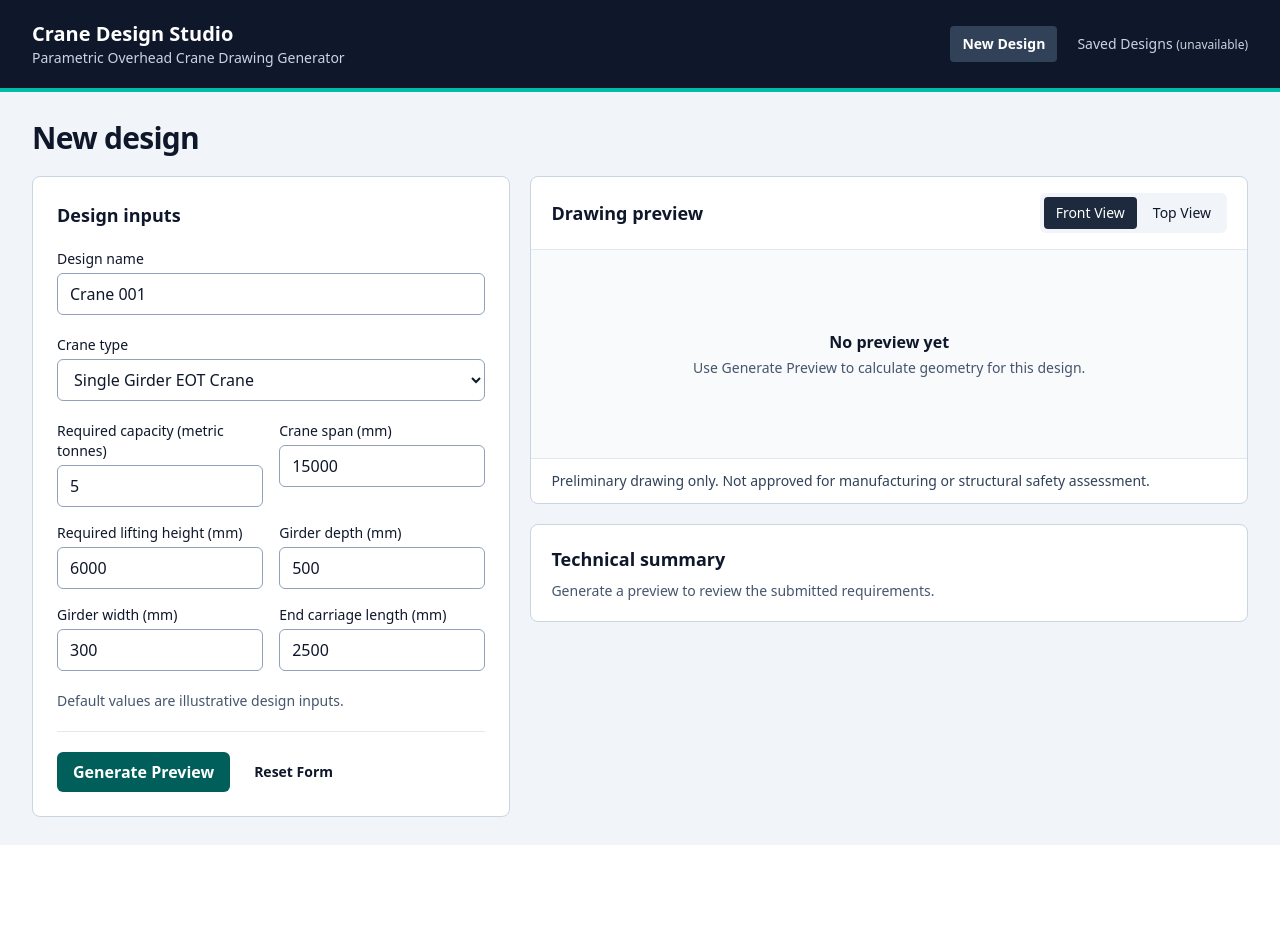
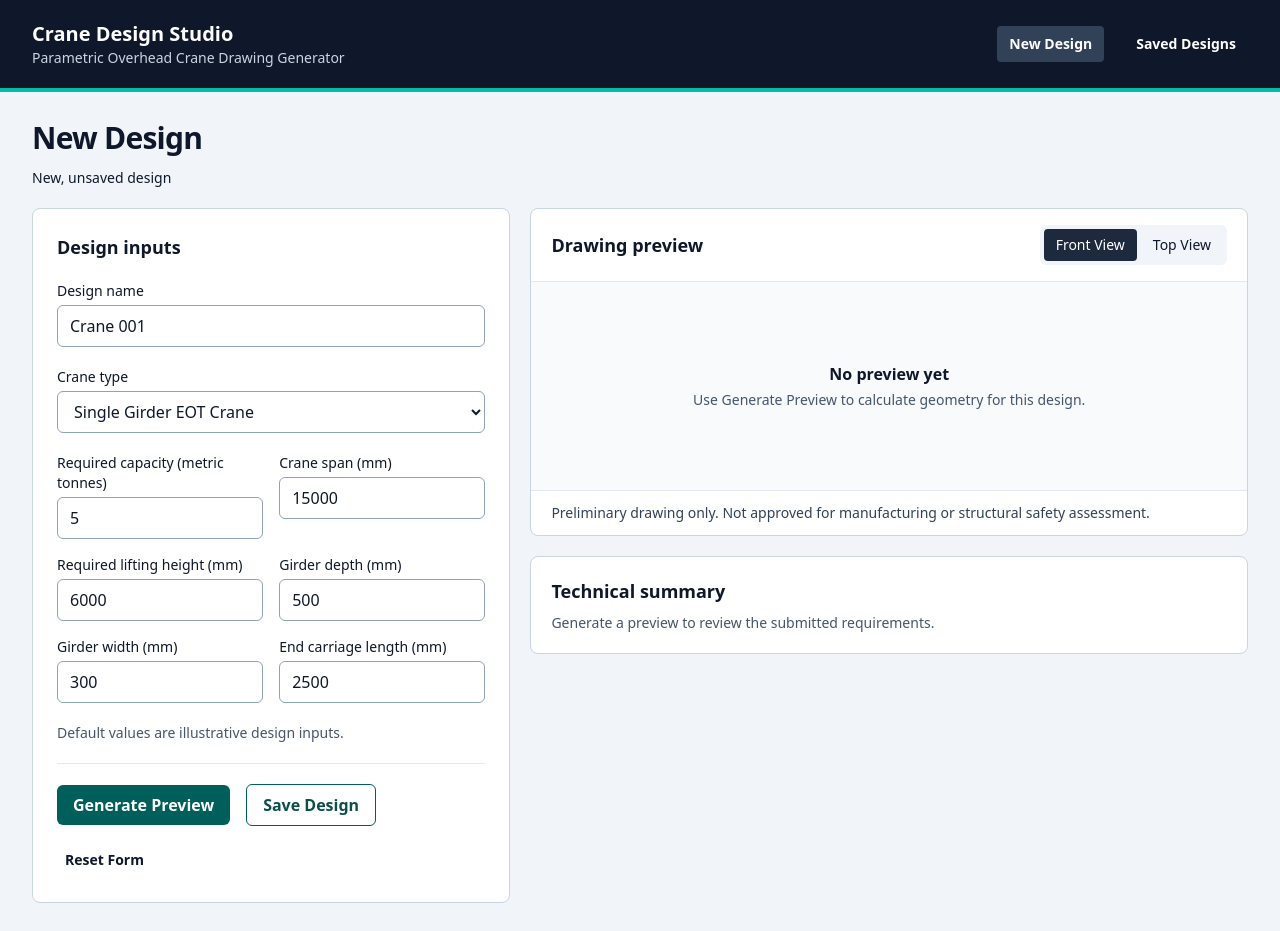
Before and after one commit to BilalJessar/crane-design-studio, a Laravel app: page / in a window 1280 px wide. Before the commit the page ends 845 px from the top, so only its background shows below. Run offline with Laravel 12, Linux system fonts and the light colour scheme; style sheets or scripts are compiled from the project's sources; some libraries are stand-ins or nearby versions.

Commit message:
Implement saved crane design workflows in the Inertia editor

```diff
--- a/app/Http/Resources/CraneDesignResource.php
+++ b/app/Http/Resources/CraneDesignResource.php
@@ -19,6 +19,7 @@ class CraneDesignResource extends JsonResource
             'girder_depth' => $this->girder_depth,
             'girder_width' => $this->girder_width,
             'end_carriage_length' => $this->end_carriage_length,
+            'updated_at' => $this->updated_at->toIso8601String(),
         ];
     }
 }
--- a/resources/js/Components/CraneForm.vue
+++ b/resources/js/Components/CraneForm.vue
@@ -3,9 +3,9 @@ import { reactive, watch } from 'vue';
 import { craneTypeLabel, dimensions } from '../craneFields';
 
 const props = defineProps({
-    form: Object, limits: Object, errors: Object, pending: Boolean, resetVersion: Number,
+    form: Object, limits: Object, errors: Object, pending: Boolean, saving: Boolean, editing: Boolean, resetVersion: Number,
 });
-const emit = defineEmits(['edit', 'generate', 'reset']);
+const emit = defineEmits(['edit', 'generate', 'save', 'reset']);
 const localErrors = reactive({});
 watch(() => props.resetVersion, () => {
     for (const key of Object.keys(localErrors)) delete localErrors[key];
@@ -25,8 +25,9 @@ function message(key) {
 </script>
 
 <template>
-    <form class="space-y-5 rounded-lg border border-slate-300 bg-white p-5 sm:p-6"
+    <form class="rounded-lg border border-slate-300 bg-white p-5 sm:p-6"
         @submit.prevent="emit('generate')" @invalid.capture="validate($event.target)">
+        <fieldset :disabled="saving" class="min-w-0 space-y-5">
         <h2 class="text-lg font-semibold">Design inputs</h2>
         <div>
             <label for="name">Design name</label>
@@ -60,8 +61,11 @@ function message(key) {
             <button type="submit" :disabled="pending" class="rounded-md bg-teal-800 px-4 py-2 font-semibold text-white disabled:opacity-60">
                 {{ pending ? 'Generating…' : 'Generate Preview' }}
             </button>
+            <button type="button" class="rounded-md border border-teal-800 px-4 py-2 font-semibold text-teal-900 disabled:opacity-60"
+                :disabled="saving" @click="emit('save')">{{ saving ? 'Saving…' : editing ? 'Save Changes' : 'Save Design' }}</button>
             <button type="button" class="rounded px-2 py-2 text-sm font-semibold" @click="emit('reset')">Reset Form</button>
         </div>
+        </fieldset>
     </form>
 </template>
 
--- a/resources/js/Layouts/AppLayout.vue
+++ b/resources/js/Layouts/AppLayout.vue
@@ -1,3 +1,10 @@
+<script setup>
+import { Link, usePage } from '@inertiajs/vue3';
+
+const page = usePage();
+const links = [{ href: '/', label: 'New Design' }, { href: '/designs', label: 'Saved Designs' }];
+</script>
+
 <template>
     <div class="min-h-screen bg-slate-100 text-slate-900">
         <header class="border-b-4 border-teal-500 bg-slate-900 text-white">
@@ -7,10 +14,10 @@
                     <p class="text-sm text-slate-300">Parametric Overhead Crane Drawing Generator</p>
                 </div>
                 <nav aria-label="Main" class="flex items-center gap-5 text-sm">
-                    <a href="/" aria-current="page" class="rounded bg-slate-700 px-3 py-2 font-semibold">New Design</a>
-                    <button disabled title="Saved designs will be available in a later phase" class="text-slate-300">
-                        Saved Designs <span class="text-xs">(unavailable)</span>
-                    </button>
+                    <Link v-for="link in links" :key="link.href" :href="link.href"
+                        :aria-current="page.url.split('?')[0] === link.href ? 'page' : undefined"
+                        :class="{ 'bg-slate-700': page.url.startsWith('/designs') === (link.href === '/designs') }"
+                        class="rounded px-3 py-2 font-semibold hover:bg-slate-700">{{ link.label }}</Link>
                 </nav>
             </div>
         </header>
--- a/resources/js/Pages/Designs/Editor.vue
+++ b/resources/js/Pages/Designs/Editor.vue
@@ -1,51 +1,142 @@
 <script setup>
 import axios from 'axios';
+import { Head, router } from '@inertiajs/vue3';
+import { computed, onBeforeUnmount, onMounted, reactive, ref } from 'vue';
 import { validPreview } from '../../previewGeometry';
-import { Head } from '@inertiajs/vue3';
-import { onBeforeUnmount, reactive, ref } from 'vue';
 import AppLayout from '../../Layouts/AppLayout.vue';
 import CraneForm from '../../Components/CraneForm.vue';
 import CraneDrawing from '../../Components/CraneDrawing.vue';
 import TechnicalSummary from '../../Components/TechnicalSummary.vue';
 
-const props = defineProps({ limits: Object, previewUrl: String });
+const props = defineProps({ limits: Object, previewUrl: String, designId: String });
 const defaults = {
     name: 'Crane 001', crane_type: 'single_girder', capacity: 5, span: 15000,
     lifting_height: 6000, girder_depth: 500, girder_width: 300, end_carriage_length: 2500,
 };
+const keys = Object.keys(defaults);
 const form = reactive({ ...defaults });
+const saved = ref({ ...defaults });
+const previewInputs = ref(null);
+const designId = ref(props.designId);
 const geometry = ref(null);
 const view = ref('front');
 const pending = ref(false);
-const outdated = ref(false);
+const saving = ref(false);
+const loading = ref(!!designId.value);
+const loadError = ref('');
+const saveError = ref('');
+const notice = ref('');
 const errors = ref({});
 const error = ref('');
 const resetVersion = ref(0);
+const lifetime = new AbortController();
 let activeRequest;
+let removeGuard;
 
-function cancel() {
+function matches(inputs) {
+    return keys.every(key => String(form[key]) === String(inputs[key]));
+}
+const dirty = computed(() => !matches(saved.value));
+const outdated = computed(() => !!previewInputs.value && !matches(previewInputs.value));
+const title = computed(() => designId.value ? 'Edit Design' : 'New Design');
+
+function restore(record) {
+    saved.value = Object.fromEntries(keys.map(key => [key, record[key]]));
+    Object.assign(form, saved.value);
+}
+async function reopen() {
+    loading.value = true;
+    loadError.value = '';
+    try {
+        const { data } = await axios.get('/api/designs/' + designId.value, { signal: lifetime.signal });
+        restore(data.data);
+        generate();
+    } catch (failure) {
+        loadError.value = failure.response?.status === 404 ? 'Design not found. It may have been deleted.'
+            : 'Could not load this design. Check your connection and try again.';
+    } finally {
+        loading.value = false;
+    }
+}
+function cancelPreview() {
     activeRequest?.abort();
     activeRequest = undefined;
     pending.value = false;
 }
-onBeforeUnmount(cancel);
+function beforeUnload(event) {
+    if (dirty.value) {
+        event.preventDefault();
+        event.returnValue = '';
+    }
+}
+onMounted(() => {
+    window.addEventListener('beforeunload', beforeUnload);
+    removeGuard = router.on('before', () => {
+        if (dirty.value && !window.confirm('Leave this design and discard your unsaved changes?')) return false;
+    });
+    if (designId.value) reopen();
+});
+onBeforeUnmount(() => {
+    window.removeEventListener('beforeunload', beforeUnload);
+    removeGuard?.();
+    lifetime.abort();
+    cancelPreview();
+});
 
 function edit(key, value) {
-    cancel();
+    cancelPreview();
     form[key] = value;
     delete errors.value[key];
-    error.value = Object.keys(errors.value).length ? 'Review the highlighted inputs and generate again.' : '';
-    outdated.value = !!geometry.value;
+    error.value = '';
+    notice.value = '';
+    saveError.value = '';
 }
 function reset() {
-    cancel();
-    Object.assign(form, defaults);
+    cancelPreview();
+    Object.assign(form, saved.value);
     errors.value = {};
-    error.value = '';
-    geometry.value = null;
-    outdated.value = false;
+    error.value = saveError.value = notice.value = '';
+    geometry.value = previewInputs.value = null;
     view.value = 'front';
     resetVersion.value++;
+    if (designId.value) generate();
+}
+async function save() {
+    if (saving.value) return;
+    cancelPreview();
+    saving.value = true;
+    notice.value = saveError.value = error.value = '';
+    errors.value = {};
+    try {
+        const creating = !designId.value;
+        const payload = { ...form };
+        const config = { signal: lifetime.signal };
+        const { data } = creating ? await axios.post('/api/designs', payload, config)
+            : await axios.put('/api/designs/' + designId.value, payload, config);
+        if (!data?.data?.id || !keys.every(key => data.data[key] != null)) throw new Error();
+        designId.value = String(data.data.id);
+        restore(data.data);
+        if (creating) {
+            router.replace({
+                url: '/designs/' + designId.value + '/edit',
+                props: current => ({ ...current, designId: designId.value }),
+                preserveState: true,
+            });
+        }
+        notice.value = creating ? 'Design saved.' : 'Changes saved.';
+        if (!geometry.value || outdated.value) generate();
+    } catch (failure) {
+        if (failure.response?.status === 422) {
+            errors.value = failure.response.data.errors;
+            saveError.value = 'Review the highlighted inputs and save again.';
+        } else if (failure.response?.status === 404) {
+            saveError.value = 'This design no longer exists. Your inputs are still shown below.';
+        } else {
+            saveError.value = 'Save could not be confirmed. Check Saved Designs before retrying.';
+        }
+    } finally {
+        saving.value = false;
+    }
 }
 async function generate() {
     if (pending.value) return;
@@ -54,11 +145,9 @@ async function generate() {
     pending.value = true;
     errors.value = {};
     error.value = '';
+    const inputs = { ...form };
     try {
-        const response = await axios.post(props.previewUrl, { ...form }, {
-            signal: request.signal,
-            headers: { Accept: 'application/json', 'Content-Type': 'application/json' },
-        });
+        const response = await axios.post(props.previewUrl, inputs, { signal: request.signal });
         if (request !== activeRequest) return;
         const data = response.data?.data;
         if (!validPreview(data)) {
@@ -66,7 +155,7 @@ async function generate() {
             return;
         }
         geometry.value = data;
-        outdated.value = false;
+        previewInputs.value = inputs;
     } catch (failure) {
         if (activeRequest !== request) return;
         if (failure.response?.status === 422 && failure.response.data?.errors) {
@@ -86,16 +175,29 @@ async function generate() {
 </script>
 
 <template>
-    <Head title="New Design · Crane Design Studio" />
+    <Head :title="title + ' · Crane Design Studio'" />
     <AppLayout>
-        <h1 class="mb-5 text-3xl font-semibold tracking-tight">New design</h1>
+        <h1 class="mb-3 text-3xl font-semibold tracking-tight">{{ title }}</h1>
+        <p v-if="loading" role="status">Loading design…</p>
+        <div v-else-if="loadError" role="alert">
+            {{ loadError }} <button class="underline" @click="reopen">Retry</button>
+        </div>
+        <template v-else>
+            <div class="mb-5 flex flex-wrap items-center gap-3 text-sm" role="status">
+                <strong v-if="designId">{{ saved.name }}</strong>
+                <span v-if="dirty" class="rounded bg-amber-100 px-2 py-1 text-amber-950">Unsaved Changes</span>
+                <span v-else>{{ designId ? 'Saved' : 'New, unsaved design' }}</span>
+                <span class="text-teal-800">{{ notice }}</span>
+            </div>
+            <p v-if="saveError" role="alert" class="mb-4 text-red-800">{{ saveError }}</p>
             <div class="grid items-start gap-5 lg:grid-cols-[minmax(0,2fr)_minmax(0,3fr)]">
                 <CraneForm :form="form" :limits="limits" :errors="errors" :pending="pending" :reset-version="resetVersion"
-                @edit="edit" @generate="generate" @reset="reset" />
+                    :saving="saving" :editing="!!designId" @edit="edit" @generate="generate" @reset="reset" @save="save" />
                 <div class="min-w-0 space-y-5">
                     <CraneDrawing v-model:view="view" :geometry="geometry" :pending="pending" :error="error" :outdated="outdated" />
                     <TechnicalSummary :geometry="geometry" />
                 </div>
             </div>
+        </template>
     </AppLayout>
 </template>
--- /dev/null
+++ b/resources/js/Pages/Designs/Index.vue
@@ -0,0 +1,82 @@
+<script setup>
+import axios from 'axios';
+import { Head, Link } from '@inertiajs/vue3';
+import { onMounted, ref } from 'vue';
+import AppLayout from '../../Layouts/AppLayout.vue';
+import { craneTypeLabel } from '../../craneFields';
+
+const designs = ref([]);
+const loading = ref(true);
+const loadError = ref('');
+const deleting = ref(null);
+const deleteError = ref('');
+const notice = ref('');
+const dateFormat = new Intl.DateTimeFormat(undefined, { dateStyle: 'medium', timeStyle: 'short' });
+
+async function load() {
+    loading.value = true;
+    loadError.value = '';
+    try {
+        const { data } = await axios.get('/api/designs');
+        if (!Array.isArray(data?.data)) throw new Error();
+        designs.value = data.data;
+    } catch {
+        loadError.value = 'Could not load saved designs. Check your connection and try again.';
+    } finally {
+        loading.value = false;
+    }
+}
+onMounted(load);
+
+async function remove(design) {
+    if (deleting.value || !window.confirm('Delete “' + design.name + '”? This cannot be undone.')) return;
+    deleting.value = design.id;
+    notice.value = deleteError.value = '';
+    try {
+        await axios.delete('/api/designs/' + design.id);
+        designs.value = designs.value.filter(item => item.id !== design.id);
+        notice.value = 'Deleted “' + design.name + '”.';
+    } catch (failure) {
+        if (failure.response?.status === 404) {
+            notice.value = '“' + design.name + '” no longer exists. Refreshing the list.';
+            await load();
+        } else {
+            deleteError.value = 'Could not confirm deletion of “' + design.name + '”. Please try again.';
+        }
+    } finally {
+        deleting.value = null;
+    }
+}
+</script>
+
+<template>
+    <Head title="Saved Designs · Crane Design Studio" />
+    <AppLayout>
+        <div class="mb-5 flex flex-wrap items-center justify-between gap-3">
+            <h1 class="text-3xl font-semibold tracking-tight">Saved Designs</h1>
+            <Link href="/" class="rounded-md bg-teal-800 px-4 py-2 font-semibold text-white">New Design</Link>
+        </div>
+        <p v-if="notice" role="status" class="mb-4 text-teal-800">{{ notice }}</p>
+        <p v-if="deleteError" role="alert" class="mb-4 text-red-800">{{ deleteError }}</p>
+        <p v-if="loading" role="status">Loading saved designs…</p>
+        <div v-else-if="loadError" role="alert">{{ loadError }} <button class="underline" @click="load">Retry</button></div>
+        <p v-else-if="!designs.length" role="status">No saved designs yet.</p>
+        <ul v-else class="grid gap-4 md:grid-cols-2 xl:grid-cols-3">
+            <li v-for="design in designs" :key="design.id" class="min-w-0 rounded-lg border border-slate-300 bg-white p-5">
+                <h2 class="break-words text-lg font-semibold">{{ design.name }}</h2>
+                <p class="mb-4 text-sm text-slate-600">{{ craneTypeLabel(design.crane_type) }}</p>
+                <dl class="grid grid-cols-[1fr_auto] gap-2 text-sm">
+                    <dt>Required capacity</dt><dd>{{ design.capacity }} metric tonnes</dd>
+                    <dt>Span</dt><dd>{{ design.span }} mm</dd>
+                    <dt>Required lifting height</dt><dd>{{ design.lifting_height }} mm</dd>
+                    <dt>Last updated</dt><dd><time :datetime="design.updated_at">{{ dateFormat.format(new Date(design.updated_at)) }}</time></dd>
+                </dl>
+                <div class="mt-4 flex gap-4 border-t border-slate-200 pt-3 font-semibold">
+                    <Link :href="'/designs/' + design.id + '/edit'" :aria-label="'Edit ' + design.name" class="text-teal-800">Edit</Link>
+                    <button :aria-label="'Delete ' + design.name" :disabled="!!deleting" class="text-red-800 disabled:opacity-50"
+                        @click="remove(design)">{{ deleting === design.id ? 'Deleting…' : 'Delete' }}</button>
+                </div>
+            </li>
+        </ul>
+    </AppLayout>
+</template>
--- a/routes/web.php
+++ b/routes/web.php
@@ -3,7 +3,12 @@
 use Illuminate\Support\Facades\Route;
 use Inertia\Inertia;
 
-Route::get('/', fn () => Inertia::render('Designs/Editor', [
+$editor = fn (?string $id = null) => Inertia::render('Designs/Editor', [
+    'designId' => $id,
     'limits' => config('crane_design'),
     'previewUrl' => route('designs.generate', [], false),
-]))->name('home');
+]);
+
+Route::get('/', $editor)->name('home');
+Route::inertia('/designs', 'Designs/Index')->name('studio.designs');
+Route::get('/designs/{id}/edit', $editor)->whereNumber('id')->name('studio.edit');
```
Also changed, not shown: tests/Feature/CraneDesignApiTest.php (+17 -3 lines), tests/Feature/DesignEditorTest.php (+12 -0 lines), README.md. Lines whose indentation alone changed are shown as unchanged.
